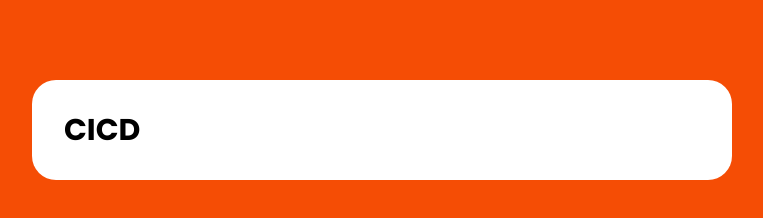
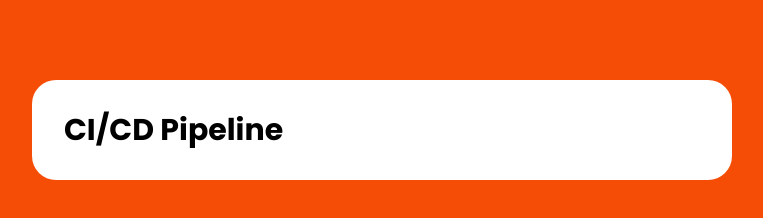
Before and after one commit to earthflex/learn-cicd, a plain HTML site: page index.html in a window 1280 px wide. Shown: the whole page, without its empty margins (258-1021 px from the left). Drawn offline with nearby package versions, Linux system fonts and the light colour scheme.

Commit message:
fix : wording

```diff
--- a/index.html
+++ b/index.html
@@ -10,6 +10,7 @@
       href="https://fonts.googleapis.com/css2?family=Poppins:ital,wght@0,100;0,200;0,300;0,400;0,500;0,600;0,700;0,800;0,900;1,100;1,200;1,300;1,400;1,500;1,600;1,700;1,800;1,900&display=swap"
       rel="stylesheet"
     />
+    <title>CI/CD Pipeline</title>
 
     <style type="text/tailwindcss">
       body {
@@ -23,7 +24,7 @@
   <body class="bg-primary py-20 px-8">
     <div class="container max-w-[700px] mx-auto">
       <div class="bg-white rounded-3xl px-8 py-8">
-        <h1 class="text-3xl font-bold">CICD</h1>
+        <h1 class="text-3xl font-bold">CI/CD Pipeline </h1>
       </div>
     </div>
   </body>
```
